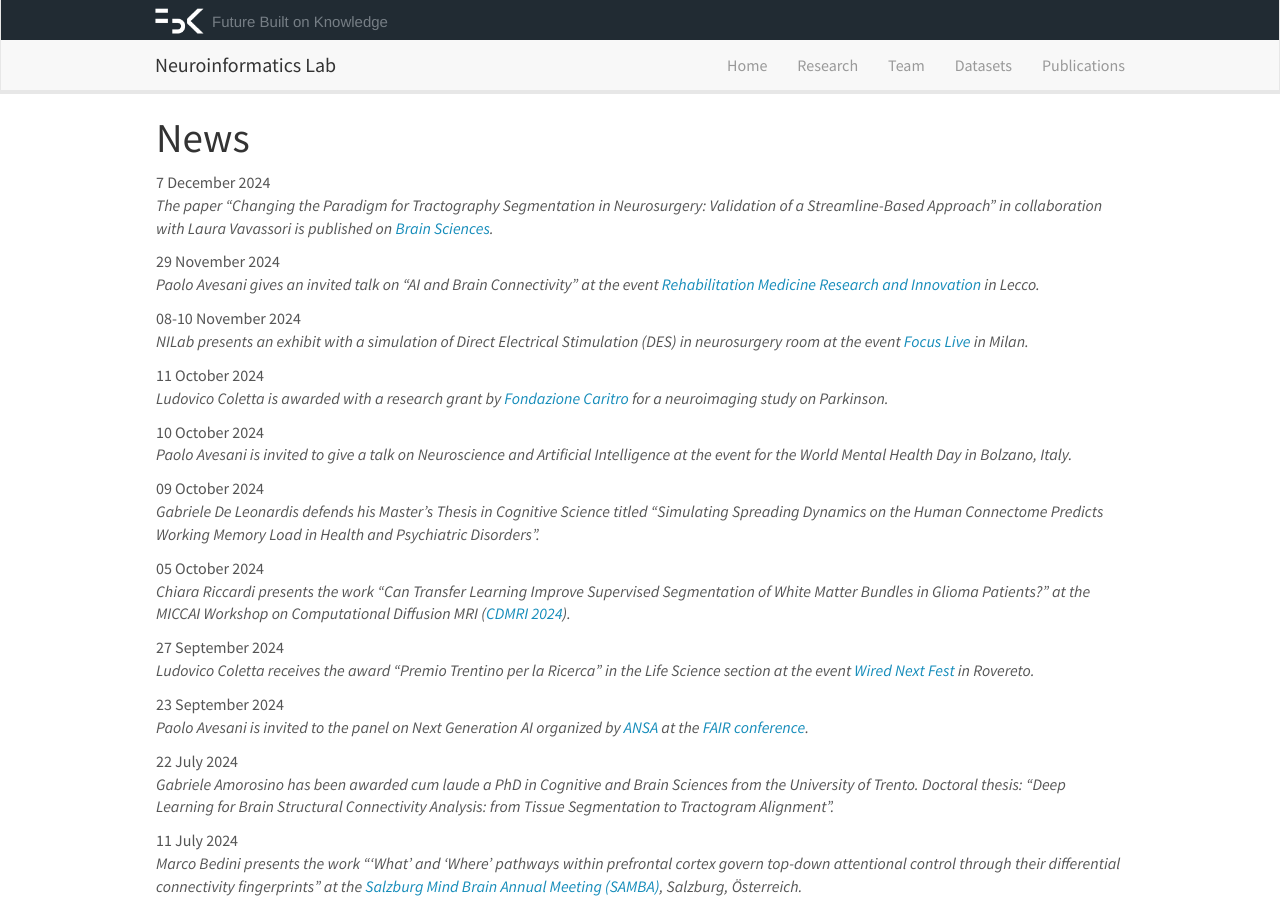
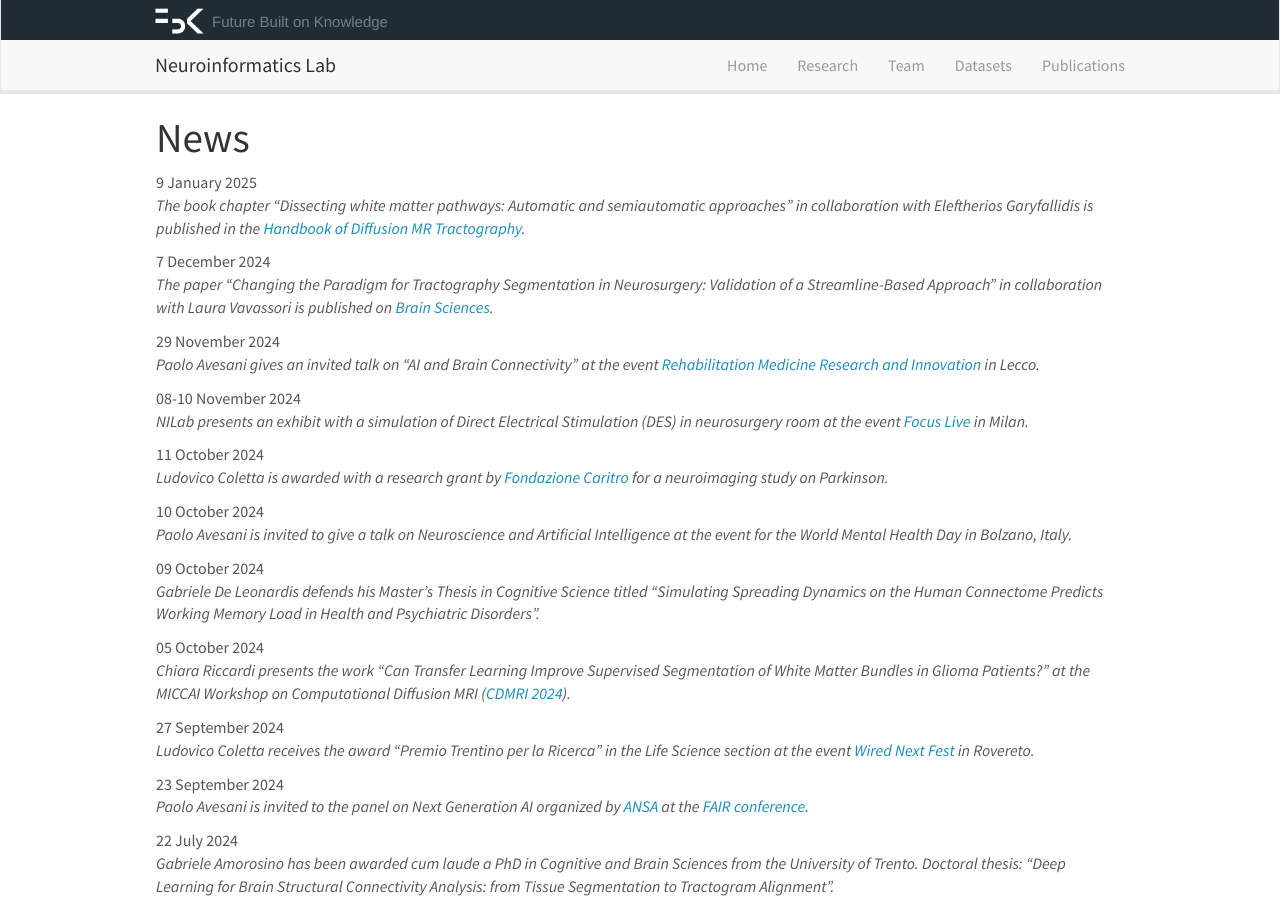
Before and after one commit to FBK-NILab/FBK-NILab.github.io, a Jekyll site: the page built from _pages/allnews.md, in a window 1280 px wide and 900 px high. Built offline with Jekyll 4.4.1, drawn with Linux system fonts in a browser that asks for light colours; nearby versions of some CDN libraries.

Commit message:
Added book chapter to news.yml

```diff
--- a/_data/news.yml
+++ b/_data/news.yml
@@ -1,3 +1,7 @@
+- date: 9 January 2025
+  headline: |
+    The book chapter “Dissecting white matter pathways: Automatic and semiautomatic approaches” in collaboration with Eleftherios Garyfallidis is published in the <a href='https://doi.org/10.1016/B978-0-12-818894-1.00013-6'>Handbook of Diffusion MR Tractography</a>.
+
 - date: 7 December 2024
   headline: |
     The paper “Changing the Paradigm for Tractography Segmentation in Neurosurgery: Validation of a Streamline-Based Approach” in collaboration with Laura Vavassori is published on <a href='https://doi.org/10.3390/brainsci14121232'>Brain Sciences</a>.
```
